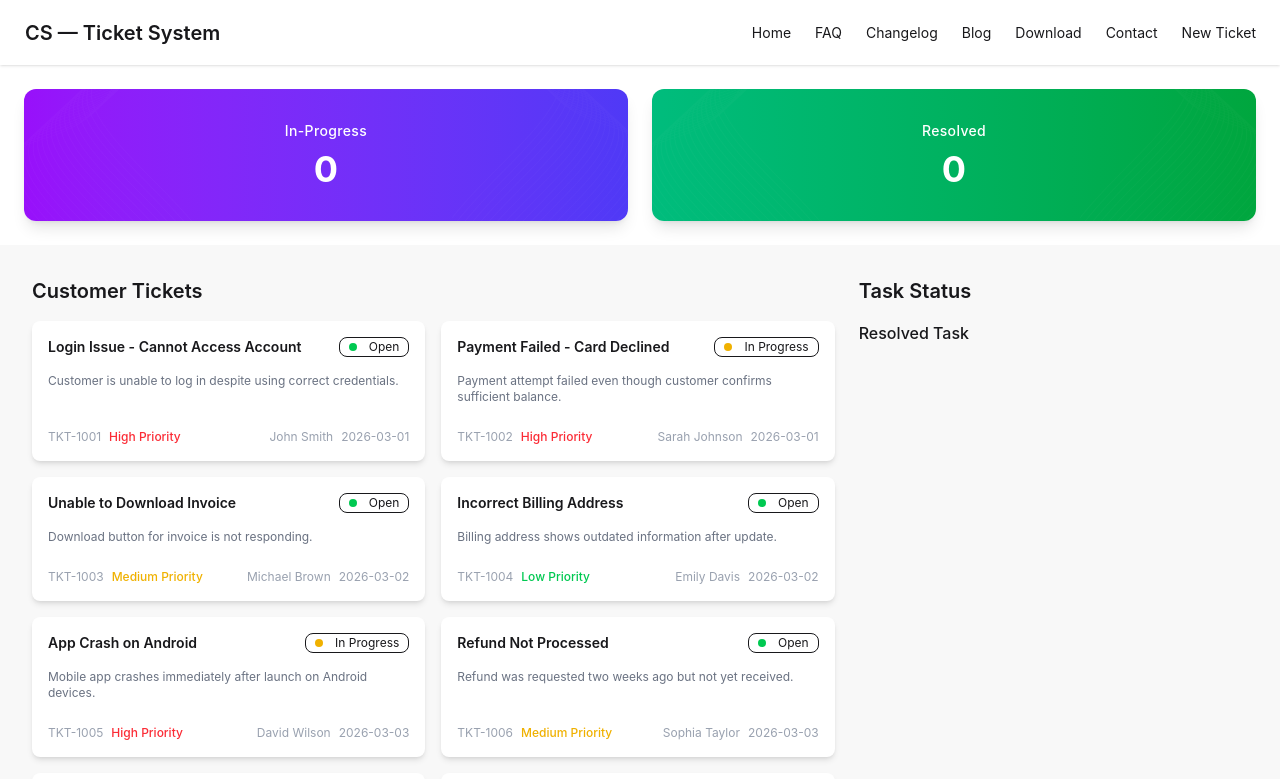
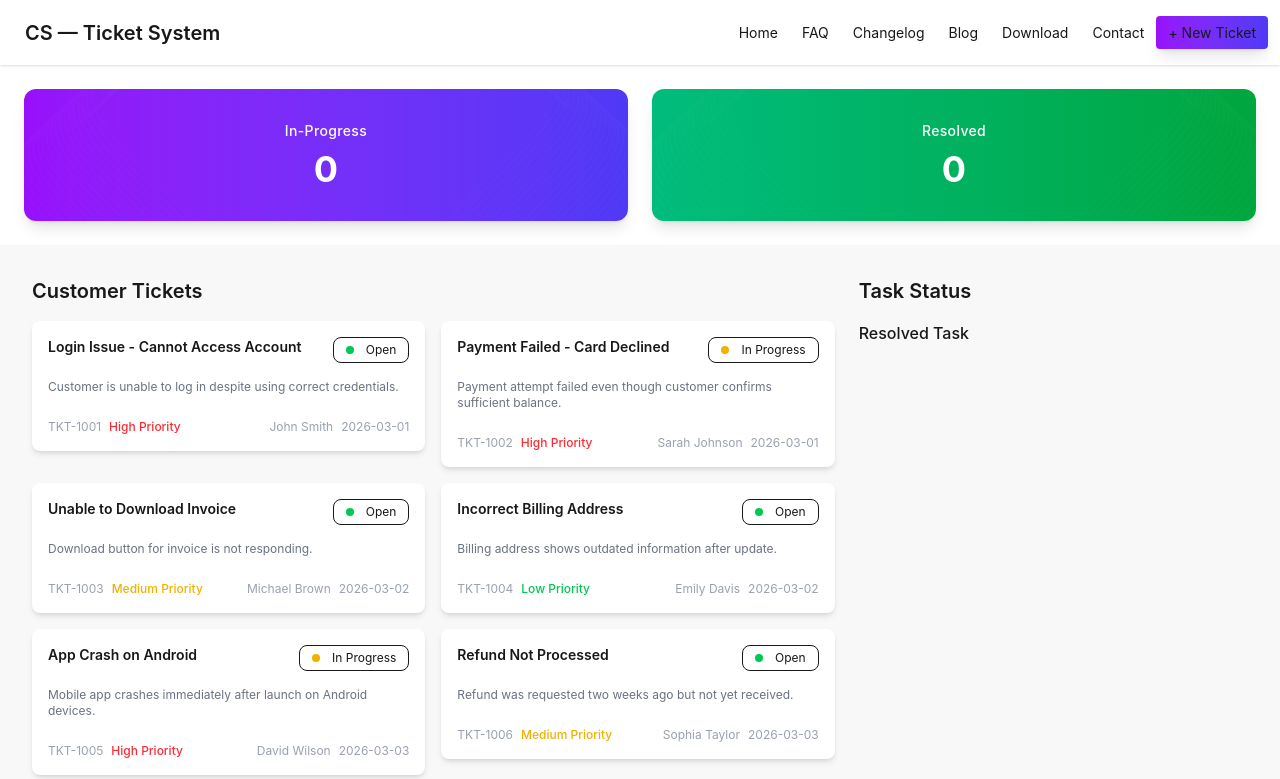
Before and after one commit to yeasin-rahaman/Ticket-Tracking-, a React (Vite) app: page / in a window 1280 px wide. Shown: the top 779 px of the page. Built offline with nearby package versions, Linux system fonts and the light colour scheme.

Commit message:
Resove From Task Function added

```diff
--- a/src/App.jsx
+++ b/src/App.jsx
@@ -1,6 +1,6 @@
-import { Suspense, useState } from 'react';
+import { Suspense, use, useState } from 'react';
 import Navbar from './Components/Navbar/Navbar';
-import { ToastContainer } from 'react-toastify';
+import { toast, ToastContainer } from 'react-toastify';
 import Banner from './Components/Banner/Banner';
 import Footer from './Components/Footer/Footer';
 import CustomerTickets from './Components/CustomerTickets/CustomerTickets';
@@ -12,20 +12,29 @@ const fetchTicket = async () => {
 
 const ticketPromise = fetchTicket()
 const App = () => {
+  const tickets = use(ticketPromise);
+  const [ticketData, setTicketData] = useState(tickets)
   const [selectedData, setSelectedData] = useState([])
   const [resolveTickets, setResolveTickets] = useState([])
+
+
   const handleResolveTicket = (ResolveTicket) => {
     const newData = [...resolveTickets, ResolveTicket]
     setResolveTickets(newData)
     const filteredData = selectedData.filter(resolve => resolve.id !== ResolveTicket.id)
     setSelectedData(filteredData)
+    toast("Task Resolve")
   }
 
-  // console.log(resolveTicket);
+
   const handleSelectedTicket = (ticket) => {
     const newData = [...selectedData, ticket]
     setSelectedData(newData)
-  }
+    const filteredData = ticketData.filter(restTicket => restTicket.id !== ticket.id)
+    setTicketData(filteredData)
+    toast("Task Added")
+  };
+
   return (
     <div >
       <div className='max-w-[1600px] mx-auto'>
@@ -33,7 +42,7 @@ const App = () => {
         <Banner inProgress={selectedData.length} resolved={resolveTickets.length}></Banner>
         <Suspense fallback={<h1>Loading</h1>}>
           <CustomerTickets
-            ticketPromise={ticketPromise}
+            ticketData={ticketData}
             handleSelectedTicket={handleSelectedTicket}
             selectedData={selectedData}
             handleResolveTicket={handleResolveTicket}
--- /dev/null
+++ b/src/Components/CompleteTicketCart/CompleteTicketCart.jsx
@@ -0,0 +1,18 @@
+import React from 'react';
+
+const CompleteTicketCart = ({ ticket, handleResolveTicket }) => {
+    return (
+
+        <div className="card bg-base-100 shadow-md mb-4">
+            <div className="card-body p-4">
+                <p className="text-sm mb-3">{ticket.title}</p>
+                <button onClick={() => { handleResolveTicket(ticket) }} className="btn btn-success btn-sm w-full">
+                    Complete
+                </button>
+            </div>
+
+        </div>
+    );
+};
+
+export default CompleteTicketCart;
--- /dev/null
+++ b/src/Components/CustomerTicketCart/CustomerTicketCart.jsx
@@ -0,0 +1,56 @@
+const CustomerTicketCart = ({ handleSelectedTicket, ticket }) => {
+    return (
+        <div>
+            <div className="card bg-base-100 shadow-md">
+                <div className="card-body p-4" onClick={() => handleSelectedTicket(ticket)}>
+
+                    <div className="flex justify-between items-start">
+                        <h3 className="font-semibold text-sm">
+                            {ticket.title}
+                        </h3>
+
+                        <div className="badge badge-outline badge-sm p-3 text-center items-center">
+                            <span
+                                className={`w-2 h-2 rounded-full mr-1 ${ticket.status === "Open"
+                                    ? "bg-green-500"
+                                    : ticket.status === "In Progress"
+                                        ? "bg-yellow-500"
+                                        : "bg-gray-400"
+                                    }`}
+                            ></span>
+                            {ticket.status}
+                        </div>
+                    </div>
+
+                    <p className="text-xs text-gray-500 mt-2">
+                        {ticket.description}
+                    </p>
+
+                    <div className="flex justify-between items-center mt-4 text-xs">
+                        <div className="flex">
+                            <p className="text-gray-400 me-2">{ticket.id}</p>
+                            <p
+                                className={`font-medium ${ticket.priority === "High"
+                                    ? "text-red-500"
+                                    : ticket.priority === "Medium"
+                                        ? "text-yellow-500"
+                                        : "text-green-500"
+                                    }`}
+                            >
+                                {ticket.priority} Priority
+                            </p>
+                        </div>
+
+                        <div className="text-right text-gray-400 flex">
+                            <p className="me-2">{ticket.customer}</p>
+                            <p>{ticket.createdAt}</p>
+                        </div>
+                    </div>
+
+                </div>
+            </div>
+        </div>
+    );
+};
+
+export default CustomerTicketCart;
--- a/src/Components/CustomerTickets/CustomerTickets.jsx
+++ b/src/Components/CustomerTickets/CustomerTickets.jsx
@@ -1,8 +1,8 @@
-import React, { use } from "react";
+import CustomerTicketCart from "../CustomerTicketCart/CustomerTicketCart";
+import CompleteTicketCart from "../CompleteTicketCart/CompleteTicketCart";
 
-const CustomerTickets = ({ ticketPromise, handleSelectedTicket, selectedData, handleResolveTicket, resolveTickets }) => {
-    console.log(resolveTickets);
-    const tickets = use(ticketPromise);
+const CustomerTickets = ({ ticketData, handleSelectedTicket, selectedData, handleResolveTicket, resolveTickets }) => {
+
 
     return (
         <div className="min-h-screen p-8 bg-base-200">
@@ -13,61 +13,13 @@ const CustomerTickets = ({ ticketPromise, handleSelectedTicket, selectedData, ha
                     <h2 className="text-xl font-semibold mb-4">Customer Tickets</h2>
 
                     <div className="grid md:grid-cols-2 gap-4">
-                        {tickets.map((ticket) => {
-
-                            const statusColor =
-                                ticket.status === "Open"
-                                    ? "bg-green-500"
-                                    : ticket.status === "In Progress"
-                                        ? "bg-yellow-500"
-                                        : "bg-gray-400";
-
-                            const priorityColor =
-                                ticket.priority === "High"
-                                    ? "text-red-500"
-                                    : ticket.priority === "Medium"
-                                        ? "text-yellow-500"
-                                        : "text-green-500";
-
-                            return (
-                                <div key={ticket.id} className="card bg-base-100 shadow-md">
-                                    <div className="card-body p-4" onClick={() => handleSelectedTicket(ticket)}>
-
-                                        <div className="flex justify-between items-start">
-                                            <h3 className="font-semibold text-sm">
-                                                {ticket.title}
-                                            </h3>
-
-                                            <div className="badge badge-outline badge-sm">
-                                                <span
-                                                    className={`w-2 h-2 rounded-full mr-1 ${statusColor}`}
-                                                ></span>
-                                                {ticket.status}
-                                            </div>
-                                        </div>
-
-                                        <p className="text-xs text-gray-500 mt-2">
-                                            {ticket.description}
-                                        </p>
-
-                                        <div className="flex justify-between items-center mt-4 text-xs">
-                                            <div className="flex">
-                                                <p className="text-gray-400 me-2">{ticket.id}</p>
-                                                <p className={`${priorityColor} font-medium`}>
-                                                    {ticket.priority} Priority
-                                                </p>
-                                            </div>
-
-                                            <div className="text-right text-gray-400 flex">
-                                                <p className="me-2">{ticket.customer}</p>
-                                                <p>{ticket.createdAt}</p>
-                                            </div>
-                                        </div>
-
-                                    </div>
-                                </div>
-                            );
-                        })}
+                        {ticketData.map((ticket) => (
+                            <CustomerTicketCart
+                                key={ticket.id}
+                                ticket={ticket}
+                                handleSelectedTicket={handleSelectedTicket}
+                            ></CustomerTicketCart>
+                        ))}
                     </div>
                 </div>
 
@@ -76,23 +28,18 @@ const CustomerTickets = ({ ticketPromise, handleSelectedTicket, selectedData, ha
                     <h2 className="text-xl font-semibold mb-4">Task Status</h2>
                     {
                         selectedData.map((ticket) => (
-                            <div key={ticket.id} className="card bg-base-100 shadow-md mb-4">
-                                <div className="card-body p-4">
-                                    <p className="text-sm mb-3">{ticket.title}</p>
-                                    <button onClick={() => { handleResolveTicket(ticket) }} className="btn btn-success btn-sm w-full">
-                                        Complete
-                                    </button>
-                                </div>
-                            </div>
+                            <CompleteTicketCart
+                                key={ticket.id}
+                                ticket={ticket}
+                                handleResolveTicket={handleResolveTicket}
+                            >
+                            </CompleteTicketCart>
                         ))
                     }
-
-
                     <h3 className="font-medium mb-2">Resolved Task</h3>
-
                     {
                         resolveTickets?.map((resolve) => (
-                            <div className="card bg-base-100 shadow-md mt-2">
+                            <div key={resolve.id} className="card bg-base-100 shadow-md mt-2">
 
                                 <div className="card-body p-4">
                                     <p className="text-xs text-gray-400">
@@ -100,7 +47,6 @@ const CustomerTickets = ({ ticketPromise, handleSelectedTicket, selectedData, ha
                                     </p>
                                 </div>
                             </div>
-
                         ))
                     }
                 </div>
--- a/src/Components/Navbar/Navbar.jsx
+++ b/src/Components/Navbar/Navbar.jsx
@@ -1,7 +1,7 @@
 
 const Navbar = () => {
     return (
-        <div className="navbar bg-base-100 shadow-sm">
+        <div className="navbar bg-base-100 shadow-sm align-content-center">
             <div className="navbar-start">
                 <div className="dropdown">
                     <div tabIndex={0} role="button" className="btn btn-ghost lg:hidden">
@@ -31,7 +31,7 @@ const Navbar = () => {
                     <li><a>Blog</a></li>
                     <li><a>Download</a></li>
                     <li><a>Contact</a></li>
-                    <li><a><button>New Ticket</button></a></li>
+                    <li className="rounded  bg-gradient-to-r  to-indigo-600 shadow-lg from-purple-600"><a>+ New Ticket</a></li>
                 </ul>
             </div>
 
```
